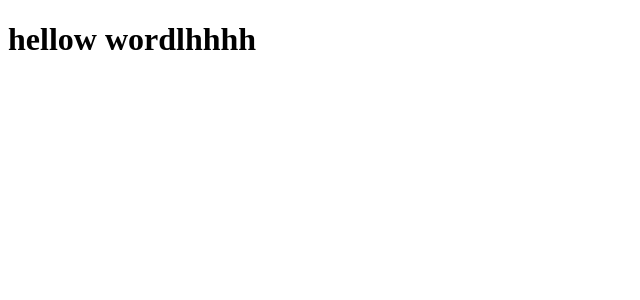
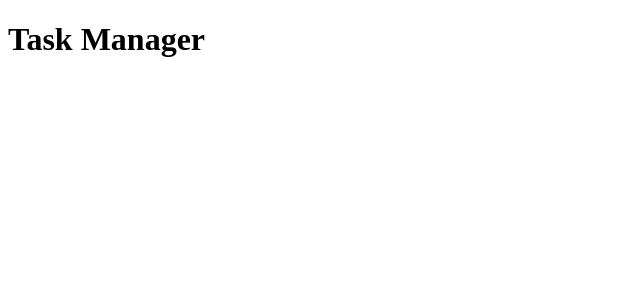
Before and after one commit to MarazorQ/SPP, a React (Create React App) app: page / in a window 1280 px wide. Shown: the top 300 px of the page, without its empty margins (0-640 px from the left). Built offline with nearby package versions, Linux system fonts and the light colour scheme; the HTML template or start-up script is replaced by a standard one.

Commit message:
added folder for components

```diff
--- /dev/null
+++ b/src/components/App.js
@@ -0,0 +1,12 @@
+import React from 'react';
+
+function App() {
+    return(
+        <div>
+            <h1>Task Manager</h1>
+        </div>
+    )
+
+}
+
+export default App
--- a/src/index.js
+++ b/src/index.js
@@ -1,13 +1,6 @@
 import React from 'react';
 import {render} from 'react-dom';
+import App from './components/App';
 
-function HelloWorld() {
-    return(
-        <div>
-            <h1>hellow wordlhhhh</h1>
-        </div>
-    )
 
-}
-
-render(<HelloWorld/>, document.getElementById('root'));
+render(<App/>, document.getElementById('root'));
```
